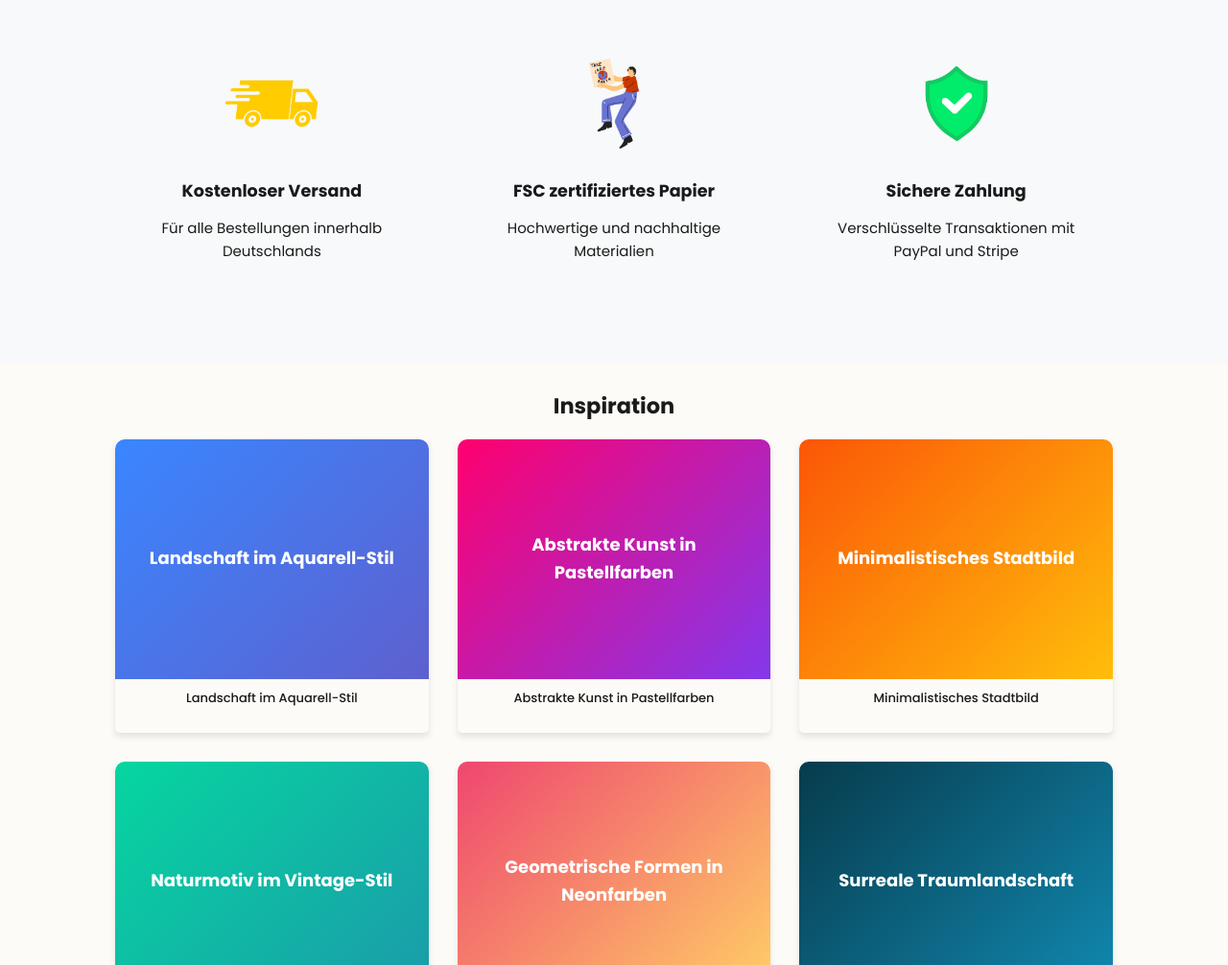
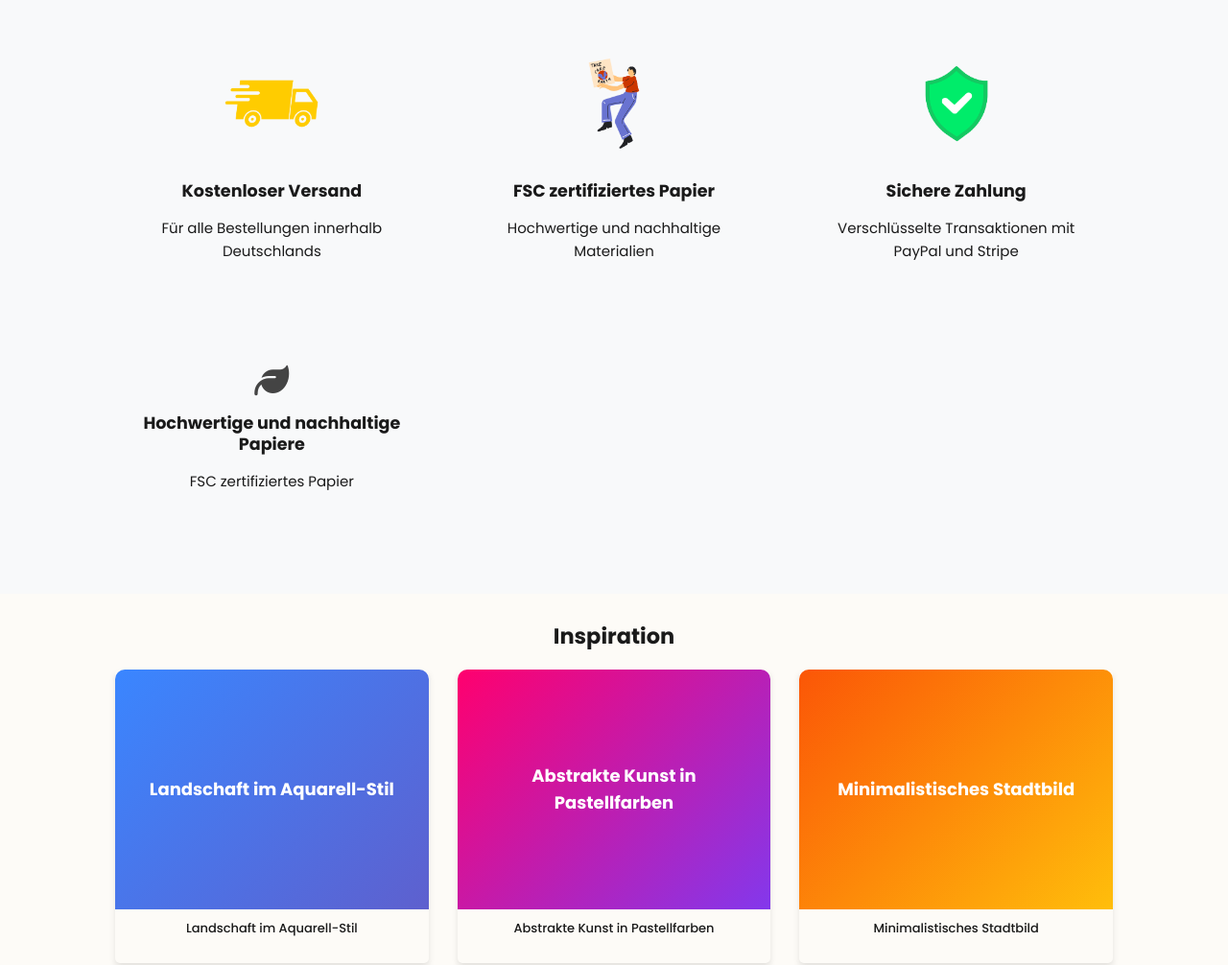
Before and after one commit to coding-horstmann/createmyart, a website with bundled scripts: page index.html in a window 1280 px wide. Shown: the part 1484-2490 px from the top of the page at 96% size. Built offline with nearby package versions, Linux system fonts and the light colour scheme; files whose address does not match are found by name.

Commit message:
feat: FSC zertifiziertes Papier als Benefit hinzugefügt

```diff
--- a/index.html
+++ b/index.html
@@ -156,6 +156,11 @@
                 <img src="img/benefits/secure.png" alt="Sichere Zahlung" class="benefit-image">
                 <h3>Sichere Zahlung</h3>
                 <p>Verschlüsselte Transaktionen mit PayPal und Stripe</p>
+            </div>
+            <div class="benefit-item">
+                <i class="fas fa-leaf"></i>
+                <h3>Hochwertige und nachhaltige Papiere</h3>
+                <p>FSC zertifiziertes Papier</p>
             </div>
         </div>
     </section>
```
